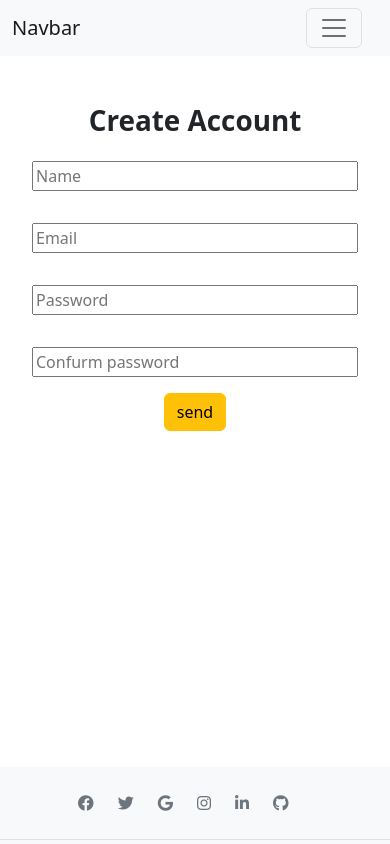
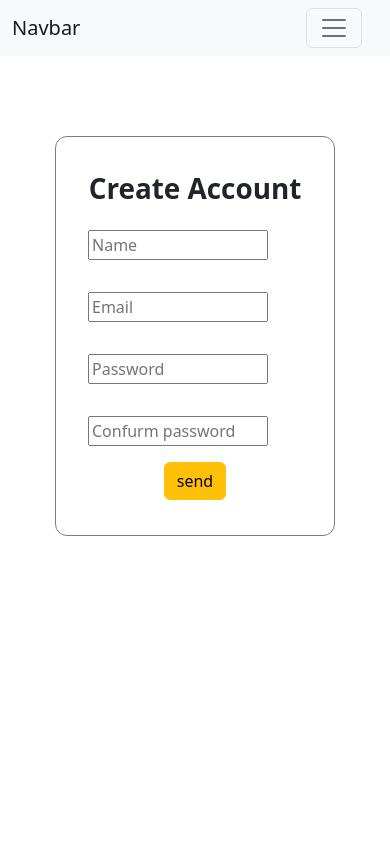
Before and after one commit to SalmanIlya/Dump-Ecommers-Webside, a React (Create React App) app: page /sign/up in a window 390 px wide. Shown: the top 844 px of the page. Built offline with nearby package versions, Linux system fonts and the light colour scheme.

Commit message:
style of login and signup

```diff
--- a/src/SignunpAndLogin/style.css
+++ b/src/SignunpAndLogin/style.css
@@ -0,0 +1,77 @@
+.contact-div{
+    width: 500px !important;
+    height: 400px;
+    border: 0.1px solid rgb(126, 125, 125);
+    border-radius: 12px;
+    display:  flex;
+    flex-direction: center;
+    justify-content: center;
+    padding-left: 2rem !important;
+    margin-top: 3rem !important;
+
+}
+
+.contact-div input{
+    width: 400px;
+}
+.contact-div textarea {
+    width: 400px;
+}
+
+
+@media only screen and (max-width:950px) {
+    .contact-div{
+        width:450px !important;
+    }
+    .contact-div input {
+        width: 350px !important;
+    }
+    .contact-div textarea{
+        width: 350px !important;
+    }
+}
+@media only screen and (max-width:750px) {
+    .contact-div{
+        width:380px !important;
+    }
+    .contact-div input {
+        width: 280px !important;
+    }
+    .contact-div textarea{
+        width: 280px !important;
+    }
+}
+@media only screen and (max-width:500px) {
+    .contact-div{
+        width:350px !important;
+    }
+    .contact-div input {
+        width: 250px !important;
+    }
+    .contact-div textarea{
+        width: 250px !important;
+    }
+}
+@media only screen and (max-width:400px) {
+    .contact-div{
+        width:280px !important;
+    }
+    .contact-div input {
+        width: 180px !important;
+    }
+    .contact-div textarea{
+        width: 180px !important;
+    }
+}
+
+@media only screen and (max-width:300px) {
+    .contact-div{
+        width:220px !important;
+    }
+    .contact-div input {
+        width: 170px !important;
+    }
+    .contact-div textarea{
+        width: 170px !important;
+    }
+}
```
